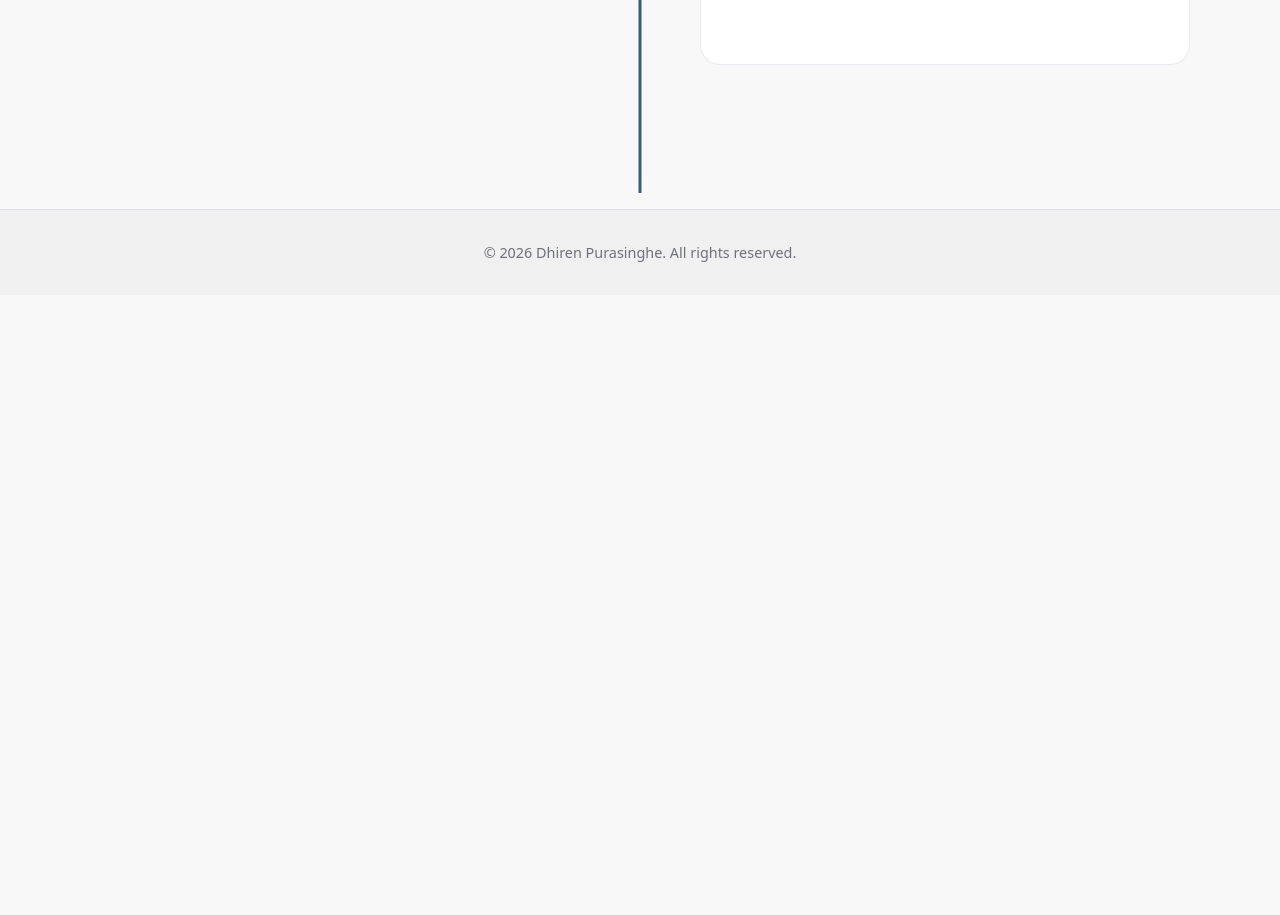
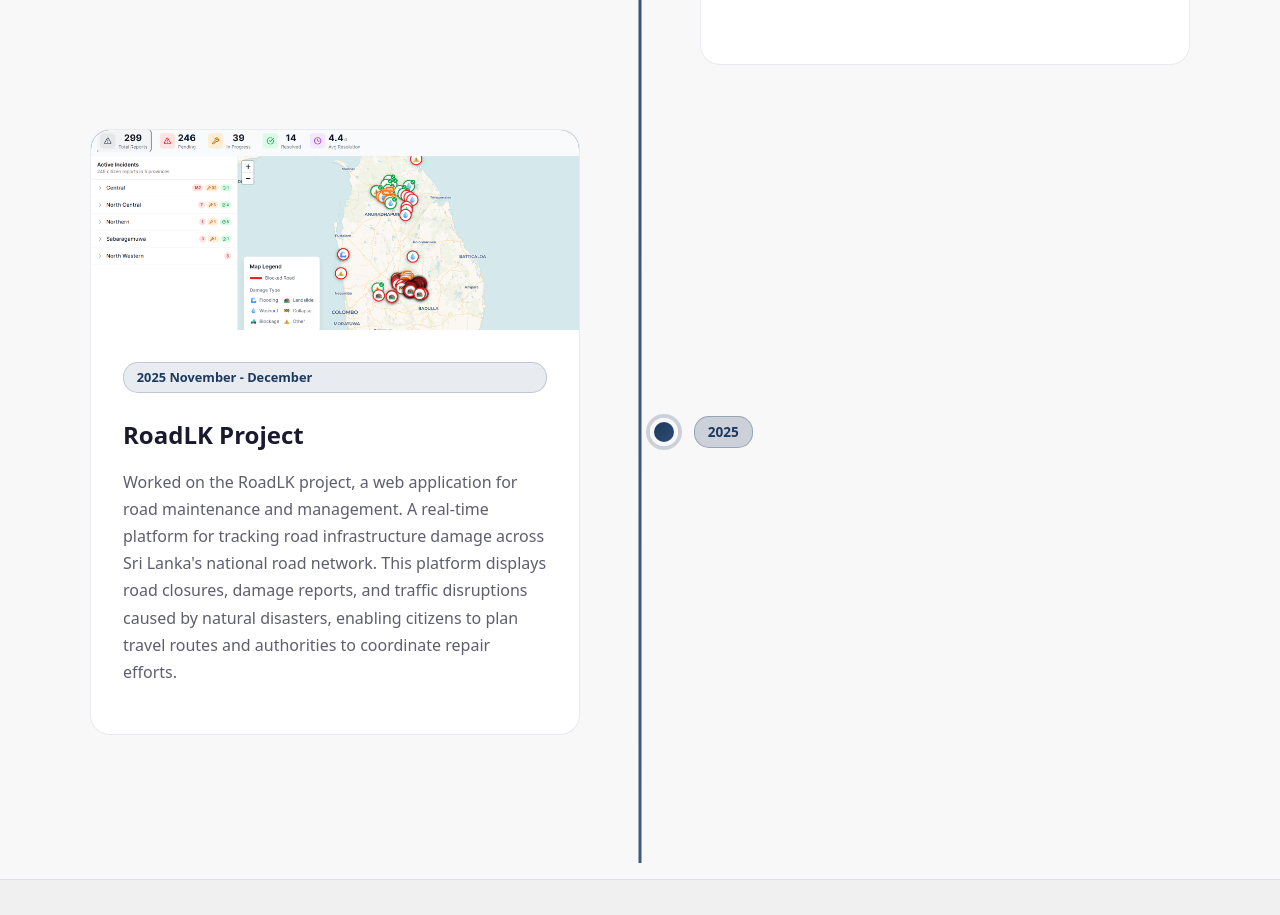
Before and after one commit to DhirenGitHub/portfolio-website, a React (Vite) app: page /timeline in a window 1280 px wide. Shown: the part 4220-5135 px from the top of the page. Before the commit the page ends 4515 px from the top, so only its background shows below. Built offline with nearby package versions, Linux system fonts and the light colour scheme.

Commit message:
Deployment test

```diff
--- a/src/pages/Timeline.tsx
+++ b/src/pages/Timeline.tsx
@@ -6,6 +6,7 @@
 import googleCertificate from '../assets/timeline/2021 SEPT - Google certification.jpeg'
 import foundationForGoodness from '../assets/timeline/2023 Jan - Foundation for Goodness.jpeg'
 import volunteerDambulla from '../assets/timeline/2022 volunteer working.png'
+import roadLK from '../assets/timeline/2025 roadlk.png'
 
 
 const Timeline = () => {
@@ -89,6 +90,16 @@
         'Completed an internship at Futura Labs, working on frontend development projects.',
       date: '2023 July - September',
     },
+    {
+      id: 9,
+      year: '2025',
+      title: 'RoadLK Project',
+      description:
+        'Worked on the RoadLK project, a web application for road maintenance and management. A real-time platform for tracking road infrastructure damage across Sri Lanka\'s national road network. This platform displays road closures, damage reports, and traffic disruptions caused by natural disasters, enabling citizens to plan travel routes and authorities to coordinate repair efforts.',
+      hasImage: true,
+      image: roadLK,
+      date: '2025 November - December',
+    },
   ]
 
   return (
--- a/vite.config.ts
+++ b/vite.config.ts
@@ -3,6 +3,5 @@
 
 // https://vite.dev/config/
 export default defineConfig({
-  plugins: [react()],
-  base: '/portfolio-website/',
+  plugins: [react()]
 })
```
Also changed, not shown: src/assets/timeline/2025 roadlk.png (added).
